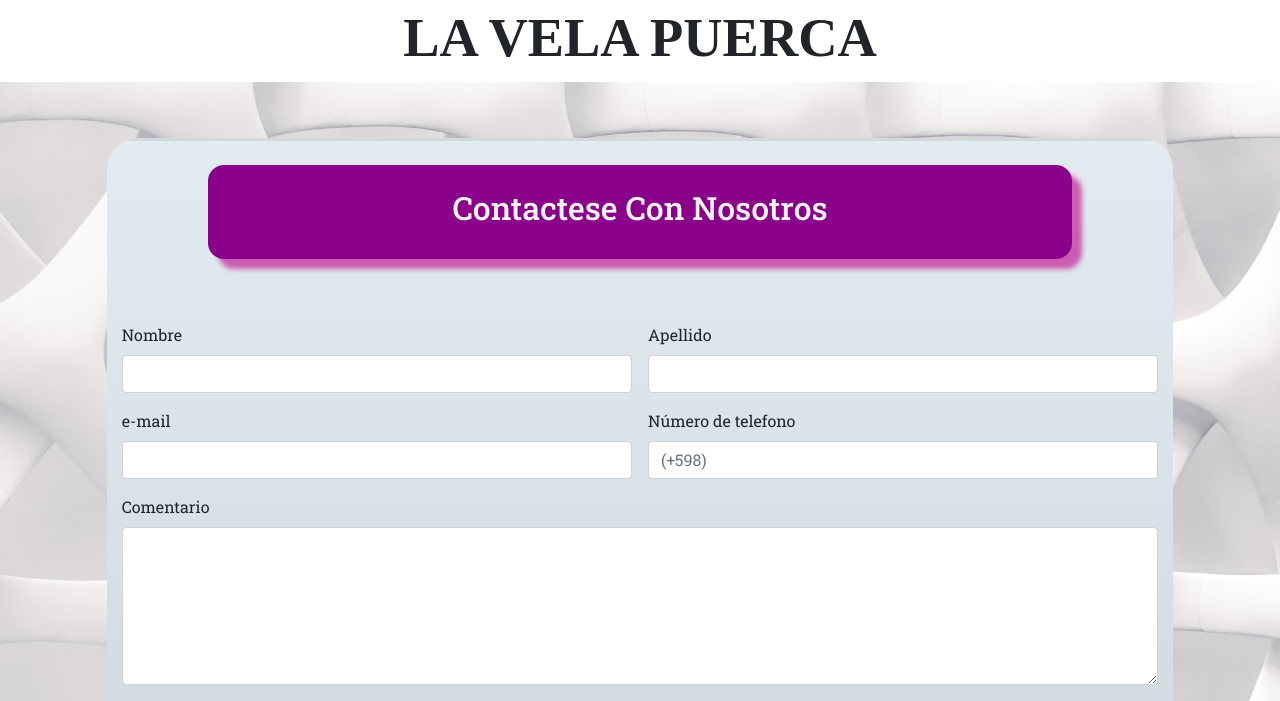
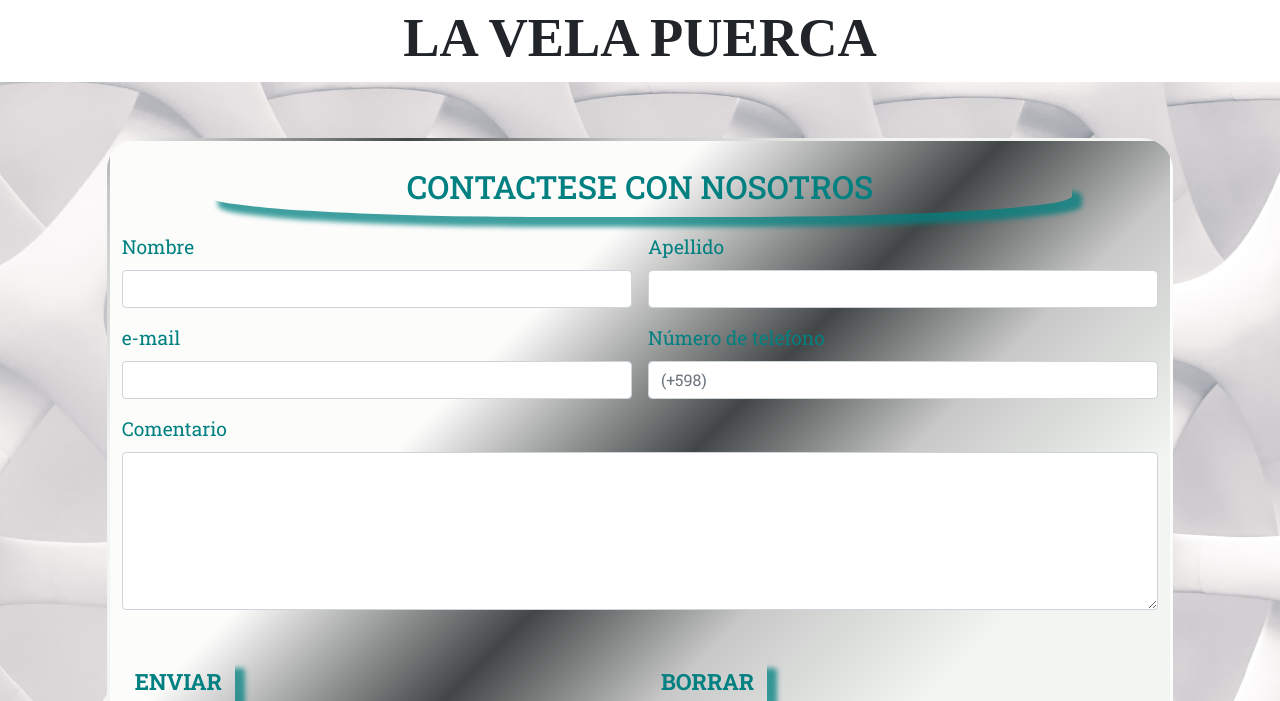
Before and after one commit to horacio512/lvpGarcia, a plain HTML site: page contacto.html in a window 1280 px wide. Shown: the part 99-800 px from the top of the page. Drawn offline with nearby package versions, Linux system fonts and the light colour scheme; a web font is replaced by a local one.

Commit message:
cambie fondos y textos en contacto

```diff
--- a/css/styles.css
+++ b/css/styles.css
@@ -1,5 +1,49 @@
 @charset "UTF-8";
+/* ESTILO DEL TITULO */
 @import url("https://fonts.googleapis.com/css2?family=Gluten:wght@600&family=Roboto+Slab:wght@100;200;400;500;600;700;800&display=swap");
+h1 {
+  font-family: "Gluten","Cursive";
+  font-weight: 900;
+  font-size: calc(1em + 3vw);
+  line-height: 1em; }
+
+/* SUBTITULO EN GALERIA */
+.galerySub {
+  text-align: center;
+  color: teal;
+  font-size: 2.7rem;
+  margin-top: 2rem;
+  margin-bottom: 4rem;
+  text-transform: uppercase; }
+
+/* SUBTITULOS EN DISCOGRAFIA */
+.albumsEstudio {
+  text-align: center;
+  color: teal;
+  font-size: 2.7rem;
+  padding-top: 2rem;
+  padding-bottom: 7rem; }
+
+/* ESTILO DEL LOGO EN EL MENÚ */
+.logo {
+  width: 40%; }
+
+/* H3 EN EL INICIO  */
+.bandHistory {
+  text-align: center;
+  color: teal;
+  font-size: 2.7rem;
+  margin-top: 3rem;
+  margin-bottom: 3rem; }
+
+/* SUBTITULO QUE NO ESTA DENTRO DEL ACORDION PERO LE REPRESENTA */
+.proxShows {
+  text-align: center;
+  color: teal;
+  font-size: 2.7rem;
+  padding-top: 2rem;
+  padding-bottom: 3rem; }
+
 * {
   margin: 0px;
   padding: 0px;
@@ -185,86 +229,45 @@
 /* FIN DEL ACORDION */
 /* SUBTITULO EN CONTACTO */
 .contactSub {
-  background-color: darkmagenta;
-  border-radius: 1rem;
-  padding-top: 1.5rem;
-  padding-bottom: 1.5rem;
   text-align: center;
-  margin-bottom: 3rem;
-  color: whitesmoke;
-  box-shadow: 10px 10px 5px 0px rgba(197, 46, 156, 0.75);
-  -webkit-box-shadow: 10px 10px 5px 0px rgba(197, 46, 156, 0.75);
-  -moz-box-shadow: 10px 10px 5px 0px rgba(197, 46, 156, 0.75);
-  text-transform: capitalize; }
+  color: teal;
+  font-size: 2.7rem;
+  text-transform: uppercase;
+  border-style: ridge;
+  border-color: transparent;
+  border-radius: 40%;
+  box-shadow: 10px 10px 5px 0px rgba(0, 128, 128, 0.75);
+  -webkit-box-shadow: 10px 10px 5px 0px rgba(0, 128, 128, 0.75);
+  -moz-box-shadow: 10px 10px 5px 0px rgba(0, 128, 128, 0.75); }
 
 /* BOTONES DE CONTACTO */
 .contactBtns {
+  text-align: center;
+  color: teal;
+  font-size: 2.7rem;
   font-size: 1.4rem;
   text-transform: uppercase;
-  background-color: blueviolet;
   font-weight: 700;
   margin-top: 2rem;
   margin-bottom: 2rem;
-  box-shadow: 10px 10px 5px 0px rgba(138, 43, 226, 0.75);
-  -webkit-box-shadow: 10px 10px 5px 0px rgba(138, 43, 226, 0.75);
-  -moz-box-shadow: 10px 10px 5px 0px rgba(138, 43, 226, 0.75); }
+  box-shadow: 10px 10px 5px 0px rgba(0, 128, 128, 0.75);
+  -webkit-box-shadow: 10px 10px 5px 0px rgba(0, 128, 128, 0.75);
+  -moz-box-shadow: 10px 10px 5px 0px rgba(0, 128, 128, 0.75); }
 
 .contactBtns:hover {
-  transform: rotate(15deg);
-  box-shadow: 10px 10px 5px 0px rgba(130, 0, 255, 0.75);
-  -webkit-box-shadow: 10px 10px 5px 0px rgba(130, 0, 255, 0.75);
-  -moz-box-shadow: 10px 10px 5px 0px rgba(130, 0, 255, 0.75); }
+  transform: rotate(10deg);
+  color: black; }
 
 /* FONDO EN FORMULARIO DE CONTACTO */
 .bgContact {
-  background-image: linear-gradient(to top, #cfd9df 0%, #e2ebf0 100%); }
+  background: #f2f5f2;
+  background: linear-gradient(315deg, #f2f5f2 17%, #c7c8c7 33%, #424646 46%, #fcfcfb 64%); }
 
 /* BORDE DEL FORM */
 .form {
   border-style: ridge;
   border-color: transparent;
   border-radius: 2rem; }
-
-/* ESTILO DEL TITULO */
-h1 {
-  font-family: "Gluten","Cursive";
-  font-weight: 900;
-  font-size: calc(1em + 3vw);
-  line-height: 1em; }
-
-/* SUBTITULO EN GALERIA */
-.galerySub {
-  text-align: center;
-  color: teal;
-  font-size: 2.7rem;
-  margin-top: 2rem;
-  margin-bottom: 4rem;
-  text-transform: uppercase; }
-
-/* SUBTITULOS EN DISCOGRAFIA */
-.albumsEstudio {
-  text-align: center;
-  color: teal;
-  font-size: 2.7rem;
-  padding-top: 2rem;
-  padding-bottom: 7rem; }
-
-/* ESTILO DEL LOGO EN EL MENÚ */
-.logo {
-  width: 40%; }
-
-/* H3 EN EL INICIO  */
-.bandHistory {
-  text-align: center;
-  color: teal;
-  font-size: 2.7rem;
-  margin-top: 3rem;
-  margin-bottom: 3rem; }
-
-/* SUBTITULO QUE NO ESTA DENTRO DEL ACORDION PERO LE REPRESENTA */
-.proxShows {
-  text-align: center;
-  color: teal;
-  font-size: 2.7rem;
-  padding-top: 2rem;
-  padding-bottom: 3rem; }
+  .form label {
+    font-size: 1.2rem;
+    color: teal; }
--- a/scss/_cards.scss
+++ b/scss/_cards.scss
@@ -3,6 +3,7 @@
     font-size: 1.4rem;
     text-align: center;
 }
+
 
 
 /* ESTILO DE LA CAJA CONTENEDORA DE CARDS */
--- a/scss/_contact.scss
+++ b/scss/_contact.scss
@@ -1,44 +1,40 @@
-
-
 /* SUBTITULO EN CONTACTO */
 .contactSub{
-    background-color: darkmagenta;
-    border-radius: 1rem;
-    padding-top: 1.5rem;
-    padding-bottom: 1.5rem;
-    text-align: center;
-    margin-bottom: 3rem;
-    color:whitesmoke;
-    box-shadow: 10px 10px 5px 0px rgba(197,46,156,0.75);
-    -webkit-box-shadow: 10px 10px 5px 0px rgba(197,46,156,0.75);
-    -moz-box-shadow: 10px 10px 5px 0px rgba(197,46,156,0.75);
-    text-transform:capitalize;
+   @include subtitles;
+   text-transform: uppercase;
+   border-style: ridge;
+   border-color: transparent;
+   border-radius: 40%;
+   box-shadow: 10px 10px 5px 0px rgba(0,128,128,0.75);
+   -webkit-box-shadow: 10px 10px 5px 0px rgba(0,128,128,0.75);
+   -moz-box-shadow: 10px 10px 5px 0px rgba(0,128,128,0.75);
 }
 
 
 /* BOTONES DE CONTACTO */
 .contactBtns{
+    @include subtitles;
     font-size: 1.4rem;
     text-transform: uppercase;
-    background-color: blueviolet;
     font-weight: 700;
     margin-top: 2rem;
     margin-bottom: 2rem;
-    box-shadow: 10px 10px 5px 0px rgba(138,43,226,0.75);
-    -webkit-box-shadow: 10px 10px 5px 0px rgba(138,43,226,0.75);
-    -moz-box-shadow: 10px 10px 5px 0px rgba(138,43,226,0.75);
+    box-shadow: 10px 10px 5px 0px rgba(0,128,128,0.75);
+    -webkit-box-shadow: 10px 10px 5px 0px rgba(0,128,128,0.75);
+    -moz-box-shadow: 10px 10px 5px 0px rgba(0,128,128,0.75);
+
 }
 
 .contactBtns:hover{
-    transform:rotate(15deg);
-    box-shadow: 10px 10px 5px 0px rgba(130,0,255,0.75);
-    -webkit-box-shadow: 10px 10px 5px 0px rgba(130,0,255,0.75);
-    -moz-box-shadow: 10px 10px 5px 0px rgba(130,0,255,0.75);
+    transform:rotate(10deg);
+    color: black;
 }
 
 /* FONDO EN FORMULARIO DE CONTACTO */
 .bgContact{
-    background-image: linear-gradient(to top, #cfd9df 0%, #e2ebf0 100%);
+    background: rgb(242,245,242);
+    background: linear-gradient(315deg, rgba(242,245,242,1) 17%, rgba(199,200,199,1) 33%, rgba(66,70,70,1) 46%, rgba(252,252,251,1) 64%);
+
 }
 
 /* BORDE DEL FORM */
@@ -46,4 +42,9 @@
     border-style:ridge;
     border-color:transparent;
     border-radius: 2rem;
+
+    label {
+        font-size: 1.2rem;
+        color: teal;
+    }
 }
--- a/scss/style.scss
+++ b/scss/style.scss
@@ -1,7 +1,7 @@
+@import "_titles.scss";
 @import "_general.scss";
 @import "_flex.scss";
 @import "_footer.scss";
 @import "_cards.scss";
 @import "_acordion.scss";
 @import "_contact.scss";
-@import "_titles.scss";
```
Also changed, not shown: scss/_titles.scss (line endings or trailing spaces).
